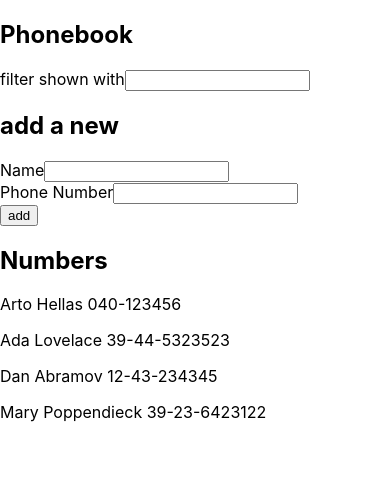
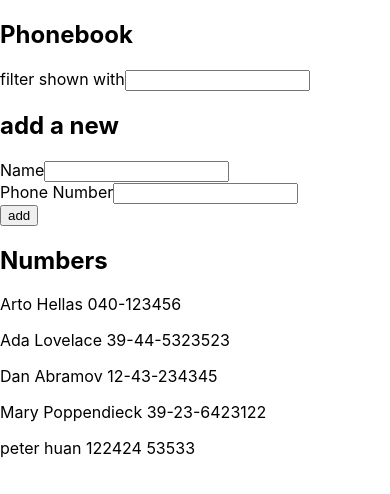
Before and after one commit to perterHUAN/fullstackopen, a React (Create React App) app in the folder part2/phone-book/: page / in a window 390 px wide. Shown: the top 494 px of the page. Built offline with nearby package versions, Linux system fonts and the light colour scheme; data requests are answered from the project's data file.

Commit message:
2.15 phone book post new data to server

```diff
--- a/part2/phone-book/src/App.js
+++ b/part2/phone-book/src/App.js
@@ -10,9 +10,10 @@ function App() {
   const [search, setSearch] = React.useState("");
   const [persons, setPersons] = React.useState([]);
   useEffect(() => {
-    axios
-      .get("http://localhost:3001/persons")
-      .then((response) => setPersons(response.data));
+    axios.get("http://localhost:3001/persons").then((response) => {
+      console.log("get response data: ", response.data);
+      setPersons(response.data);
+    });
   }, []);
   function handleChangeName(event) {
     const value = event.target.value;
@@ -28,7 +29,16 @@ function App() {
       alert(`${newName} is already added to phonebook`);
       return;
     }
-    setPersons(persons.concat({ name: newName, phoneNumber: phoneNumber }));
+    axios
+      .post("http://localhost:3001/persons", {
+        name: newName,
+        phoneNumber: phoneNumber,
+      })
+      .then((response) => {
+        console.log("post to server successful!", response.data);
+        // setPersons(response.data);
+      })
+      .catch((error) => console.log("generate error:", error));
   }
   function handleSearchChange(event) {
     const value = event.target.value;
--- a/part2/phone-book/src/db.json
+++ b/part2/phone-book/src/db.json
@@ -1,5 +1,5 @@
 {
-  "persons":[
+  "persons": [
     {
       "name": "Arto Hellas",
       "phoneNumber": "040-123456",
@@ -19,6 +19,11 @@
       "name": "Mary Poppendieck",
       "phoneNumber": "39-23-6423122",
       "id": 4
+    },
+    {
+      "id": "c029",
+      "name": "peter huan",
+      "phoneNumber": "122424 53533"
     }
   ]
 }
```
